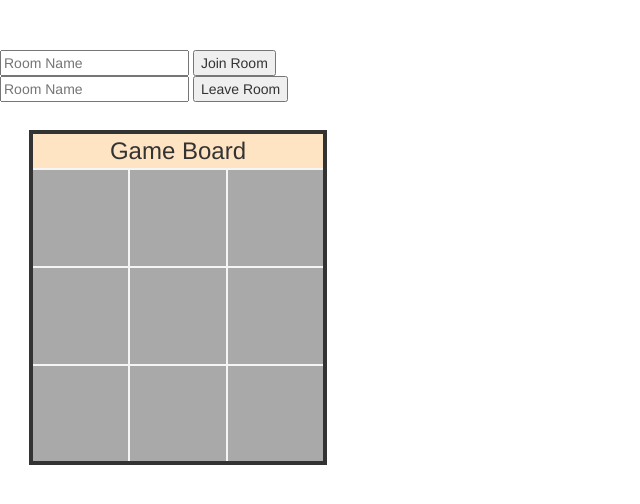
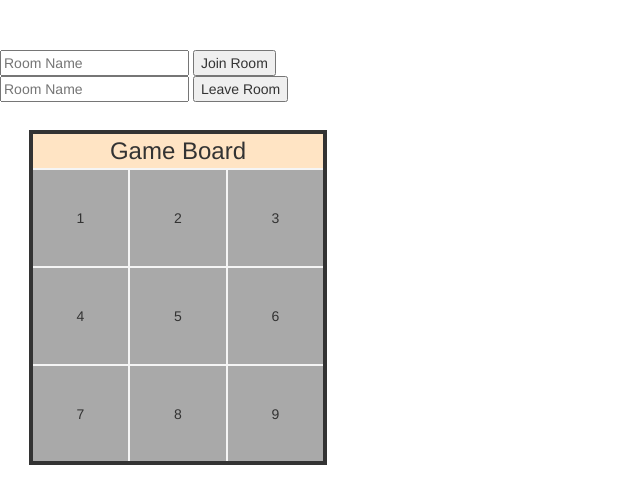
Before and after one commit to HaideiGV/flaskgame, a Flask app: page /game in a window 1280 px wide. Shown: the top 504 px of the page, without its empty margins (0-640 px from the left). Run offline with Flask 2, Linux system fonts and the light colour scheme; some libraries are stand-ins or nearby versions.

Commit message:
ws protocol

```diff
--- a/templates/index.html
+++ b/templates/index.html
@@ -8,8 +8,8 @@
     <script type="text/javascript" src="//cdnjs.cloudflare.com/ajax/libs/socket.io/1.3.5/socket.io.min.js"></script>
     <script type="text/javascript">
     	$(document).ready(function(){
-    		var socket = io.connect('http://haidei-game.herokuapp.com/test');
-    	//	var socket = io.connect('http://127.0.0.1:5000/test');
+    		var socket = io.connect('ws://haidei-game.herokuapp.com/test');
+    		// var socket = io.connect('ws://127.0.0.1:5000/test');
 
             socket.on('my connecting', function(msg) {
         		$('#connecting').append('<p>'+ msg.name+' ' + msg.data+'</p>');
@@ -75,19 +75,19 @@
                 </thead>
                 <tbody id="game-board" class="table-body" >
                     <tr>
-                        <td id='1' class="cell" data-status="true"></td>
-                        <td id='2' class="cell" data-status="true"></td>
-                        <td id='3' class="cell" data-status="true"></td>
+                        <td id='1' class="cell" data-status="true">1</td>
+                        <td id='2' class="cell" data-status="true">2</td>
+                        <td id='3' class="cell" data-status="true">3</td>
                     </tr>
                     <tr>
-                        <td id='4' class="cell" data-status="true"></td>
-                        <td id='5' class="cell" data-status="true"></td>
-                        <td id='6' class="cell" data-status="true"></td>
+                        <td id='4' class="cell" data-status="true">4</td>
+                        <td id='5' class="cell" data-status="true">5</td>
+                        <td id='6' class="cell" data-status="true">6</td>
                     </tr>
                     <tr>
-                        <td id='7' class="cell" data-status="true"></td>
-                        <td id='8' class="cell" data-status="true"></td>
-                        <td id='9' class="cell" data-status="true"></td>
+                        <td id='7' class="cell" data-status="true">7</td>
+                        <td id='8' class="cell" data-status="true">8</td>
+                        <td id='9' class="cell" data-status="true">9</td>
                     </tr>
                 </tbody>
             </table>
```
